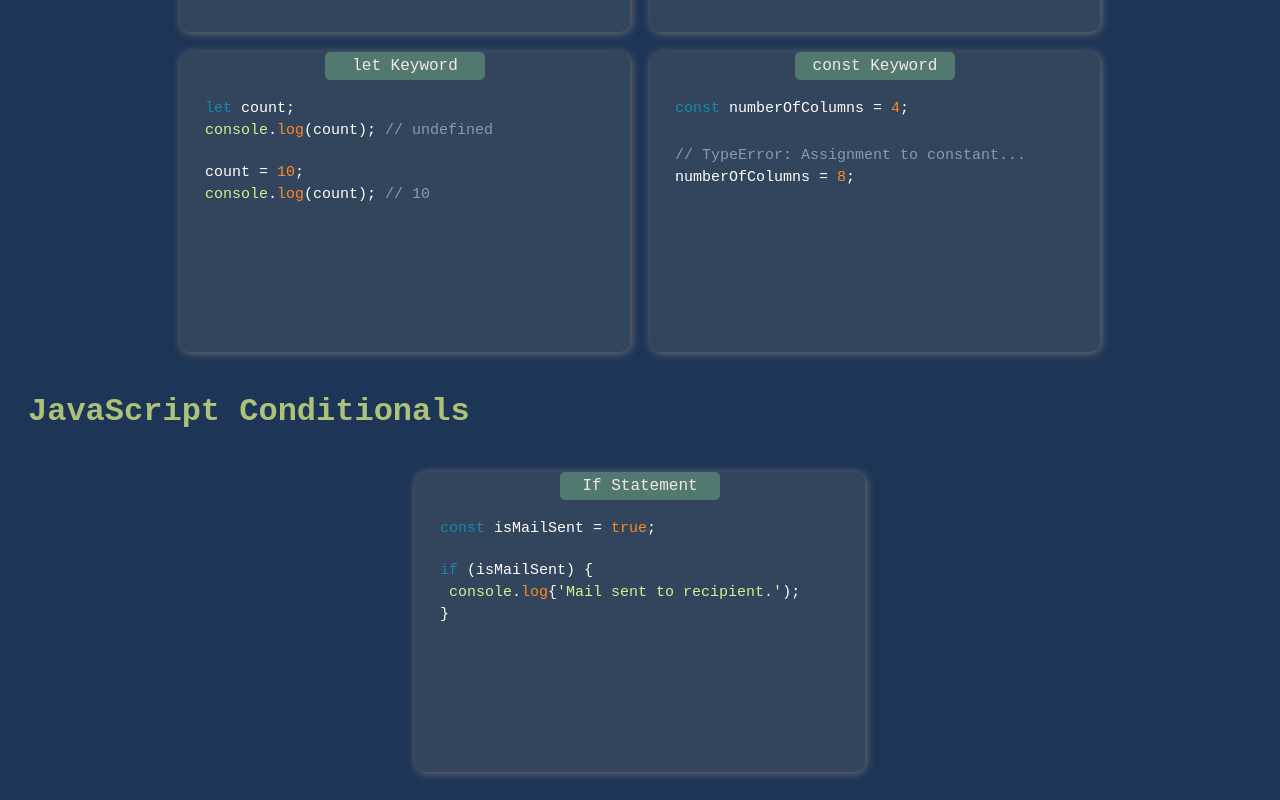
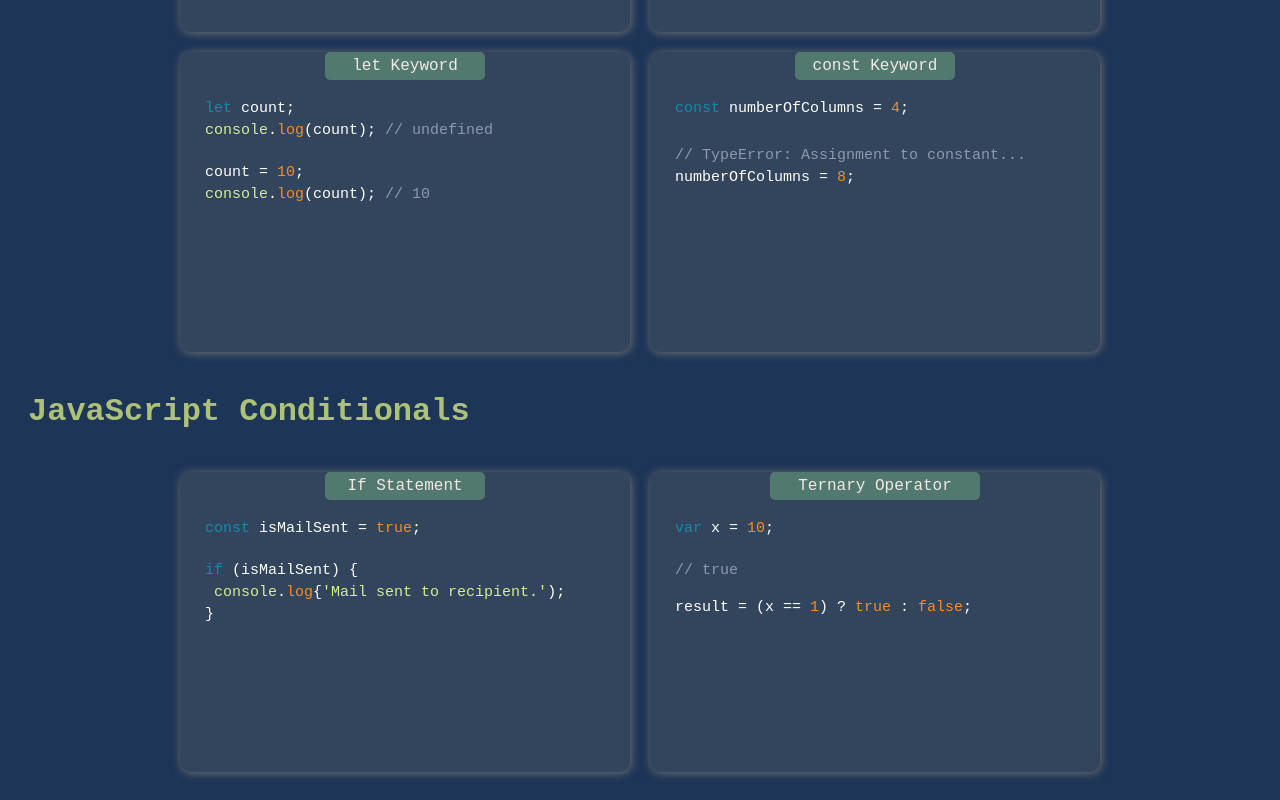
Before and after one commit to omar15hr/CheatSheetDev, a React (Vite) app: page / in a window 1280 px wide. Shown: the part 1466-2266 px from the top of the page. Built offline with nearby package versions, Linux system fonts and the light colour scheme.

Commit message:
ternary operator

```diff
--- a/src/components/ConditionalsCard.tsx
+++ b/src/components/ConditionalsCard.tsx
@@ -1,4 +1,5 @@
 import { IfStatementCard } from "./js/cards/conditionals/IfStatementCard";
+import { TernaryOperatorCard } from "./js/cards/conditionals/TernaryOperatorCard";
 
 export function ConditionalsCard() {
   return (
@@ -6,6 +7,7 @@ export function ConditionalsCard() {
       <h1 className="card-list-title">JavaScript Conditionals</h1>
       <div className="content-container">
         <IfStatementCard />
+        <TernaryOperatorCard />
       </div>
     </>
   );
--- /dev/null
+++ b/src/components/js/cards/conditionals/TernaryOperatorCard.tsx
@@ -0,0 +1,29 @@
+export function TernaryOperatorCard() {
+  return (
+    <div className="card">
+      <div className="card-title-aritmethics">Ternary Operator</div>
+      <div className="card-content">
+        <div className="card-content-code">
+          <span>
+            <span className="blue-code">var </span>
+            <span>x =</span>
+            <span className="orange-code"> 10</span>
+            <span>;</span>
+          </span>
+        </div>
+        <div className="card-content-code">
+          <span className="grey-light-code">// true</span>
+          <p>
+            <span>{"result = (x == "}</span>
+            <span className="orange-code">1</span>
+            <span>{") ? "}</span>
+            <span className="orange-code">true</span>
+            <span>{" : "}</span>
+            <span className="orange-code">false</span>
+            <span>;</span>
+          </p>
+        </div>
+      </div>
+    </div>
+  );
+}
```
